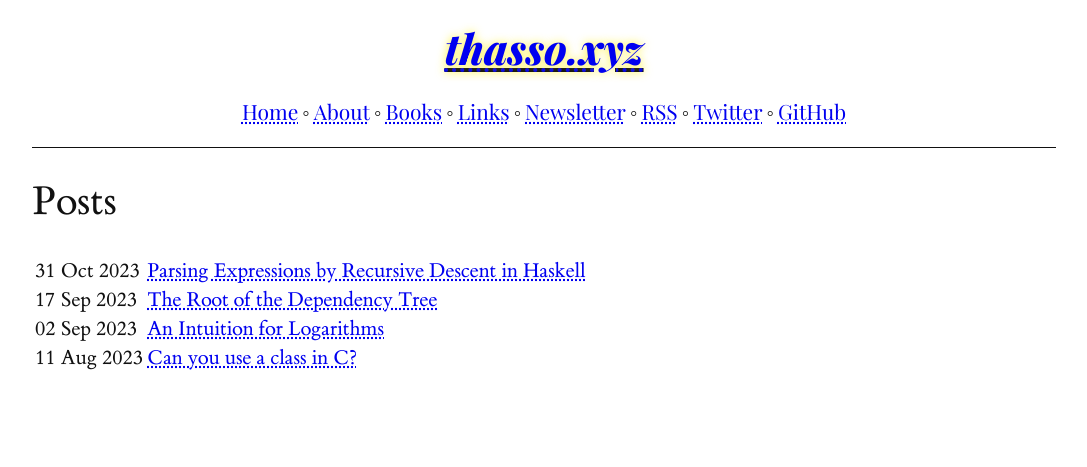
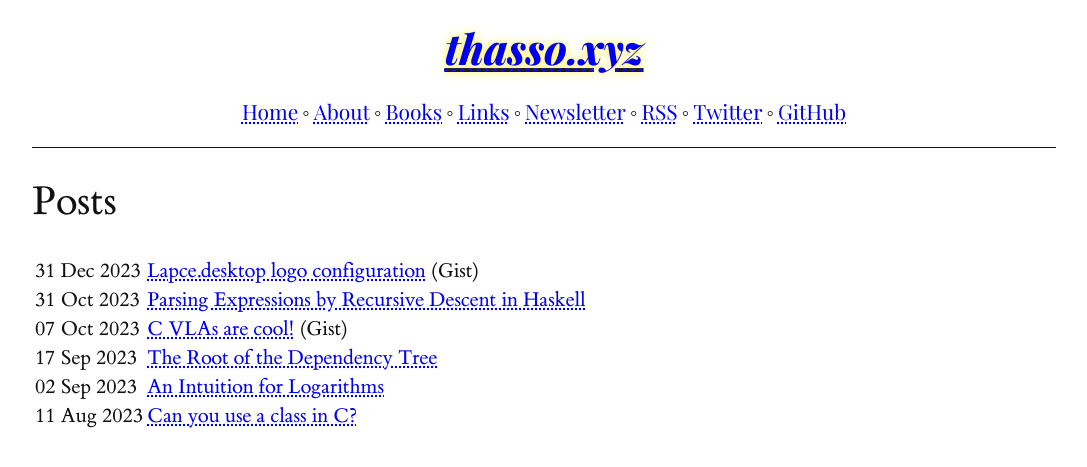
Before and after one commit to vincentbernat/thass0.github.io, a Jekyll site: the page built from index.html, in a window 1280 px wide. Shown: the top 467 px of the page, without its empty margins (96-1183 px from the left). Built offline with Jekyll 4.4.1, drawn with Linux system fonts in a browser that asks for light colours.

Commit message:
Integrate GitHub Gists with posts

```diff
--- /dev/null
+++ b/_data/gists.yml
@@ -0,0 +1,6 @@
+- date: "2023-10-07"
+  title: "C VLAs are cool!"
+  gist_url: "https://gist.github.com/d4ckard/47e540e3fa4bd2e25d07b5702f2a14f3"
+- date: "2023-12-31"
+  title: "Lapce.desktop logo configuration"
+  gist_url: "https://gist.github.com/d4ckard/752d713995bef4365f780f85ef6aeb30"
--- a/index.html
+++ b/index.html
@@ -7,7 +7,8 @@ title: Home
 
 <table class="posts">
     <tbody>
-	{% for post in site.posts %}
+	{% assign all_posts = site.posts | concat: site.data.gists | sort: "date" | reverse %}
+	{%- for post in all_posts -%}
 	<tr>
 	    <td>
 		<time datetime="{{ post.date | date: "%Y-%m-%d" }}">
@@ -15,9 +16,18 @@ title: Home
 		</time>
 	    </td>
 	    <td>
-		<a href="{{ post.url }}">{{ post.title }}</a>
+		{%- if post.gist_url -%}
+			<a href="{{ post.gist_url }}">{{ post.title }}</a>
+			{%- if post.is_foreign -%}
+				<span> (Foreign Gist)</span>
+			{%- else -%}
+				<span> (Gist)</span>
+			{%- endif -%}
+		{%- else -%}
+			<a href="{{ post.url }}">{{ post.title }}</a>
+		{%- endif -%}
 	    </td>
 	</tr>
-	{% endfor %}
+	{%- endfor -%}
     </tbody>
 </table>
```
